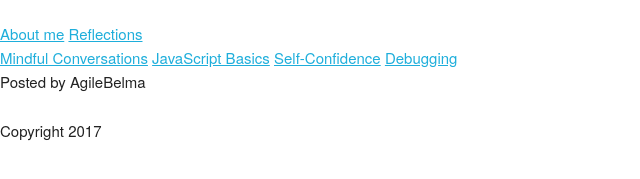
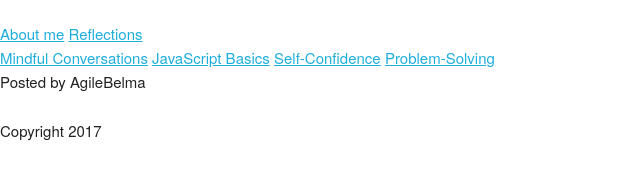
Before and after one commit to agilebelma/agilebelma.github.io, a plain HTML site: page index.html in a window 1280 px wide. Shown: the part 223-402 px from the top of the page, 0-640 px from the left. Drawn offline with nearby package versions, Linux system fonts and the light colour scheme.

Commit message:
linked t5 to index page

```diff
--- a/index.html
+++ b/index.html
@@ -51,7 +51,7 @@
 
     <a href="../blog/c5-self-confidence.html">Self-Confidence</a>
 
-     <a href="../blog/t5-problem-solving.html">Debugging</a>
+    <a href="../blog/t5-problem-solving.html">Problem-Solving</a>
 
 
 
```
